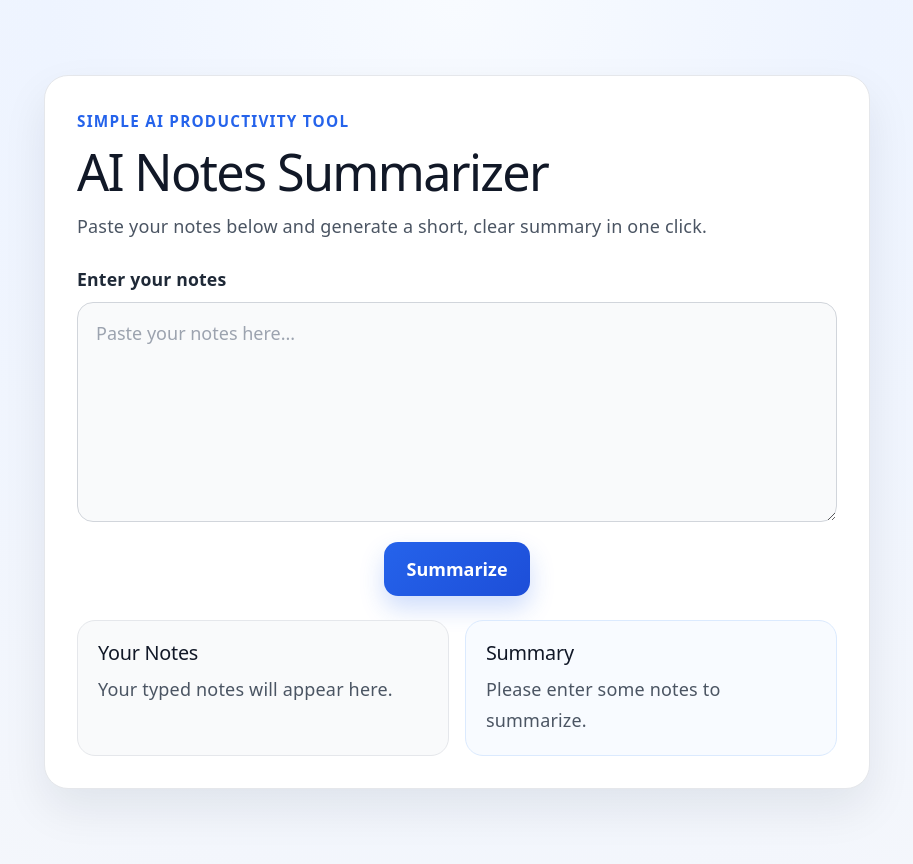
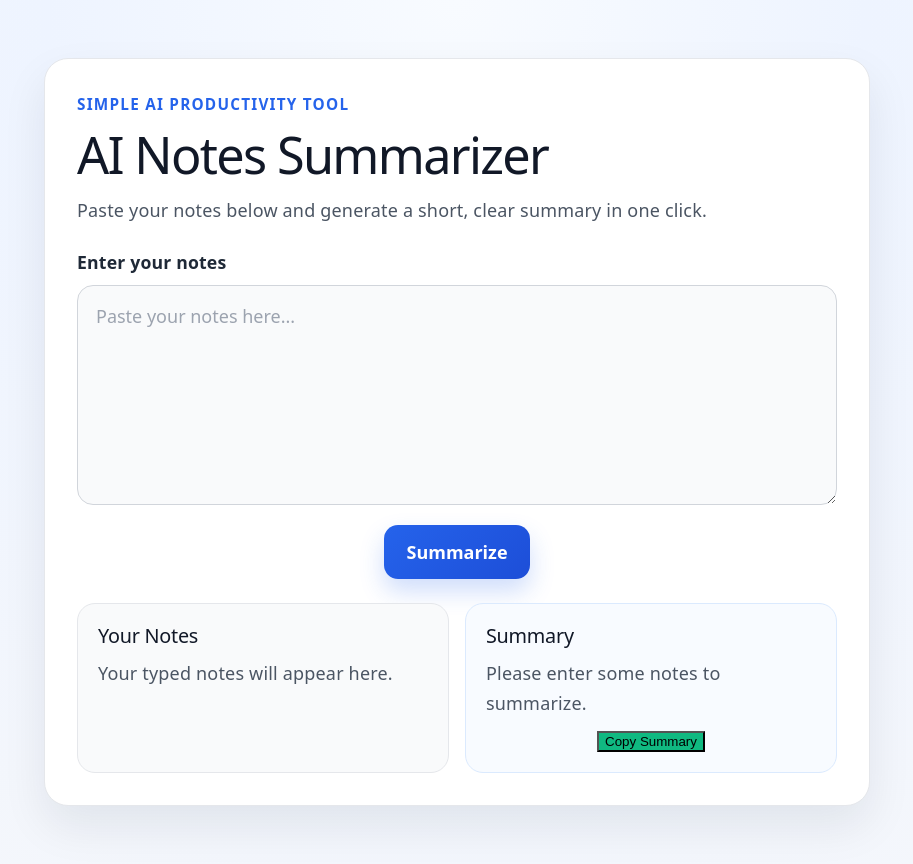
Before and after one commit to EsanduEpa/ai-notes-summarizer, a React (Vite) app in the folder client/: page / in a window 1280 px wide. Both pictures are taken after a click on the button "Summarize". Shown: the whole page, without its empty margins (183-1096 px from the left). Built offline with nearby package versions, Linux system fonts and the light colour scheme.

Commit message:
Add copy summary button and functionality to copy text to clipboard

```diff
--- a/client/src/App.css
+++ b/client/src/App.css
@@ -177,6 +177,15 @@ button{
   font-size: 14px;
 }
 
+.copy-button {
+  margin-top: 12px;
+  background: #10b981;
+}
+
+.copy-button:hover {
+  background: #059669;
+}
+
 @keyframes spin {
   to { transform: rotate(360deg); }
 
--- a/client/src/App.jsx
+++ b/client/src/App.jsx
@@ -10,6 +10,11 @@ function App() {
   const [loading, setLoading] = useState(false);
   // Stores any error messages from the summarization process.
   const [error, setError] = useState("");
+
+  const handleCopy = async () => {
+  await navigator.clipboard.writeText(summary);
+  alert("Summary copied!");
+};
 
   const handleSummarize = async () => {
     if (notes.trim() === '') {
@@ -95,6 +100,12 @@ function App() {
               // Displays the summary returned from the backend.
               <p>{summary || 'Your summary will appear here.'}</p>
             )}
+
+            {summary && !error && (
+              <button className="copy-button" onClick={handleCopy}>
+                Copy Summary
+              </button>
+            )}
           </div>
         </div>
       </div>
```
